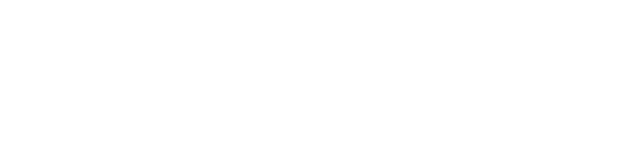
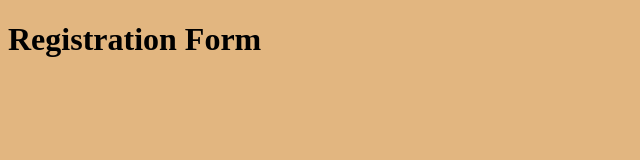
Before and after one commit to jepery/jepery-html-form-exercise, a plain HTML site: page index.html in a window 1280 px wide. Shown: the whole page, without its empty margins (0-640 px from the left). Drawn offline with Linux system fonts and the light colour scheme.

Commit message:
add h1 and bg color

```diff
--- a/css/styles.css
+++ b/css/styles.css
@@ -0,0 +1,3 @@
+body{
+    background-color: rgb(226, 182, 128);
+}
--- a/index.html
+++ b/index.html
@@ -8,6 +8,7 @@
     <title>Document</title>
 </head>
 <body>
+    <h1>Registration Form</h1>
 
 </body>
 </html>
```
